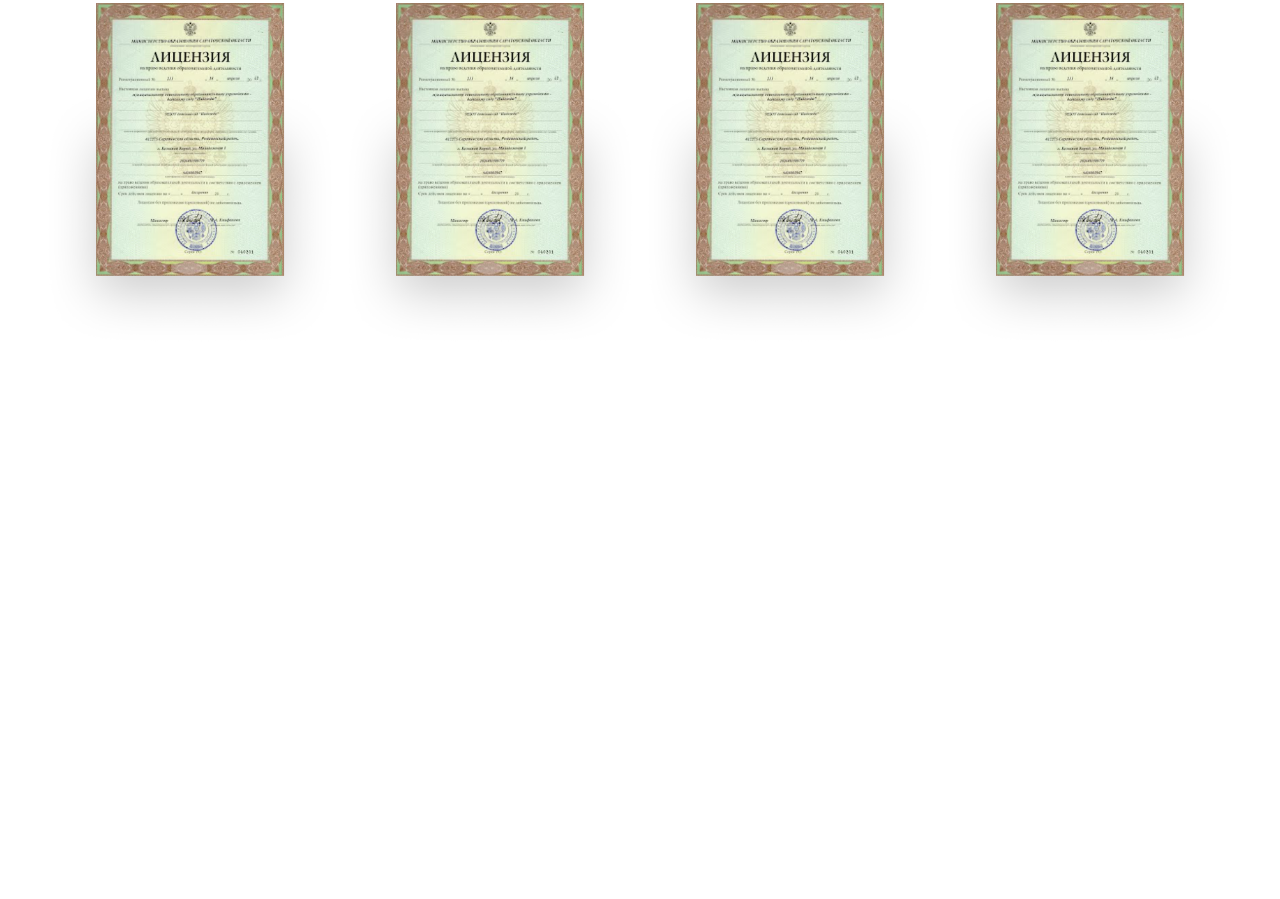
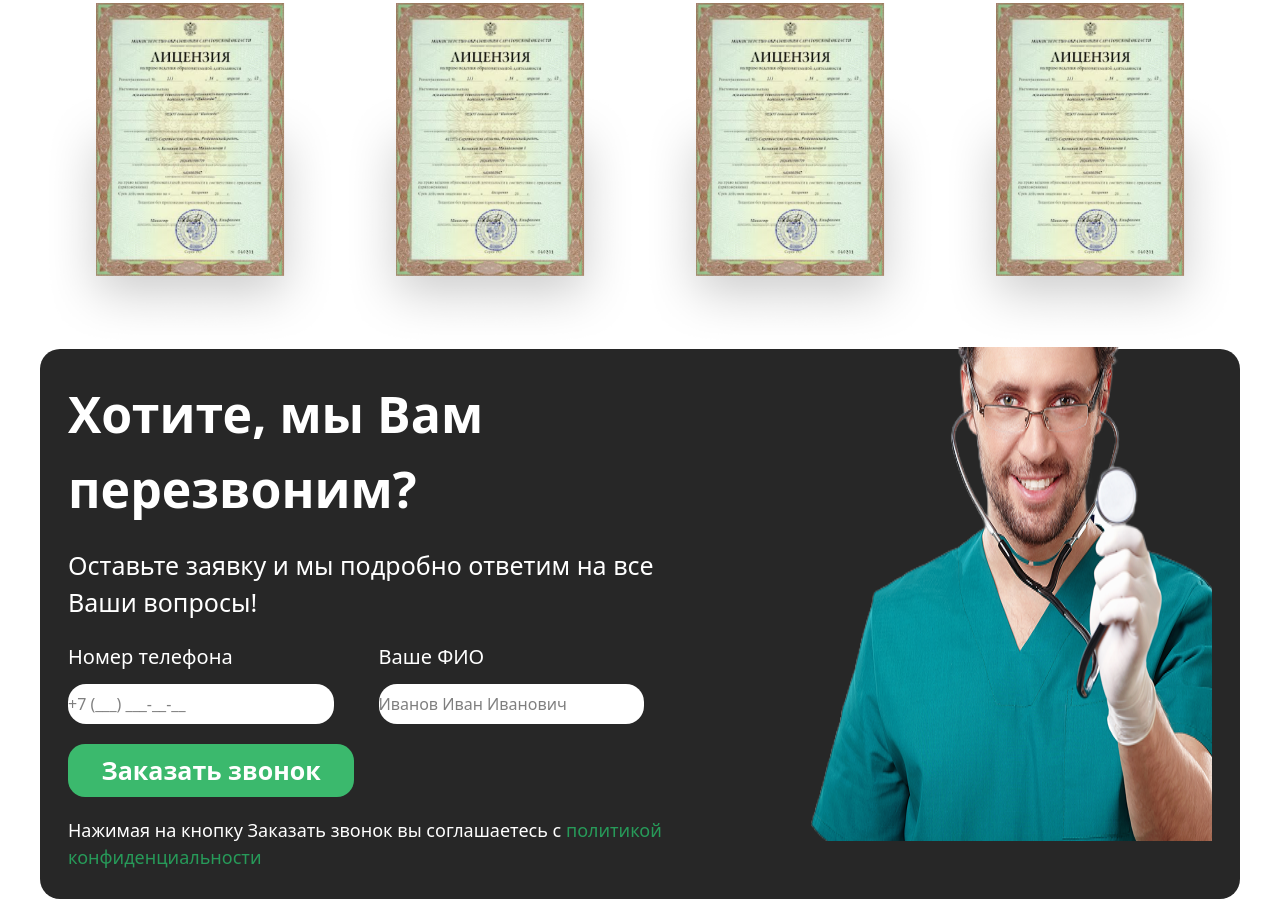
Before and after one commit to lastsurvivor1017-svg/home_work_branch, a website: page index.html in a window 1280 px wide. Shown: the part 2838-3737 px from the top of the page. Before the commit the page ends 3187 px from the top, so only its background shows below. Drawn offline with Linux system fonts and the light colour scheme.

Commit message:
section6

```diff
--- a/index.html
+++ b/index.html
@@ -317,5 +317,38 @@
              <img class="w-[50%] lg:w-[25%]" src="./src/img/1 (1).png" alt="">
         </div>
     </section>
+    <section class="w-[95%] m-auto mt-20 bg-[#272727] p-7 rounded-[20px] lg:max-w-300 lg:m-auto">
+        <div class="lg:flex lg:justify-between">
+            <div class="flex flex-col gap-5 lg:w-[69%]">
+            <h1 class="text-[50px] text-white font-bold">
+            Хотите, мы Вам перезвоним?
+        </h1>
+        <p class="text-[25px] text-[#FFFFFF]">
+            Оставьте заявку и мы подробно ответим на все Ваши вопросы!
+        </p>
+        <div class="flex flex-col gap-3 lg:flex-row lg:w-full lg:justify-start">
+            <div class="lg:flex lg:flex-col lg:w-[50%] fle">
+                <label class="text-[#FFFFFF] text-[20px]" for="">Номер телефона</label>
+            <input class="w-[75%] bg-white rounded-[18px] py-2 mt-3 lg:w-[89%]" placeholder="+7 (___) ___-__-__" type="text">
+            </div>
+            <div class="lg:flex lg:flex-col lg:w-[50%] flex flex-col">
+                 <label class="text-[#FFFFFF] text-[20px]" for="">Ваше ФИО</label>
+            <input class="w-[75%] bg-white rounded-[18px] py-2 mt-3 lg:w-[89%]" placeholder="Иванов Иван Иванович" type="text">
+            </div>
+        </div>
+        <button class="py-2 px-5 bg-[#3BB96D] w-[75%] rounded-[17px] text-[25px] font-bold text-white lg:w-[47%]">
+            Заказать звонок
+        </button>
+        <p class="text-[18px] text-[#FFFFFF]">
+            Нажимая на кнопку Заказать звонок вы соглашаетесь с
+            <span class="text-[#279A59]">
+                политикой конфиденциальности
+            </span>
+        </p>
+        </div>
+        <img class="hidden lg:block lg:relative lg:bottom-[30px]" src="./src/img/doctor-with-stethoscope-2021-09-03-02-58-01-utc 1.png" alt="">
+        </div>
+
+    </section>
 </body>
 </html>
```
Also changed, not shown: src/img/doctor-with-stethoscope-2021-09-03-02-58-01-utc 1.png (added), src/output.css.
